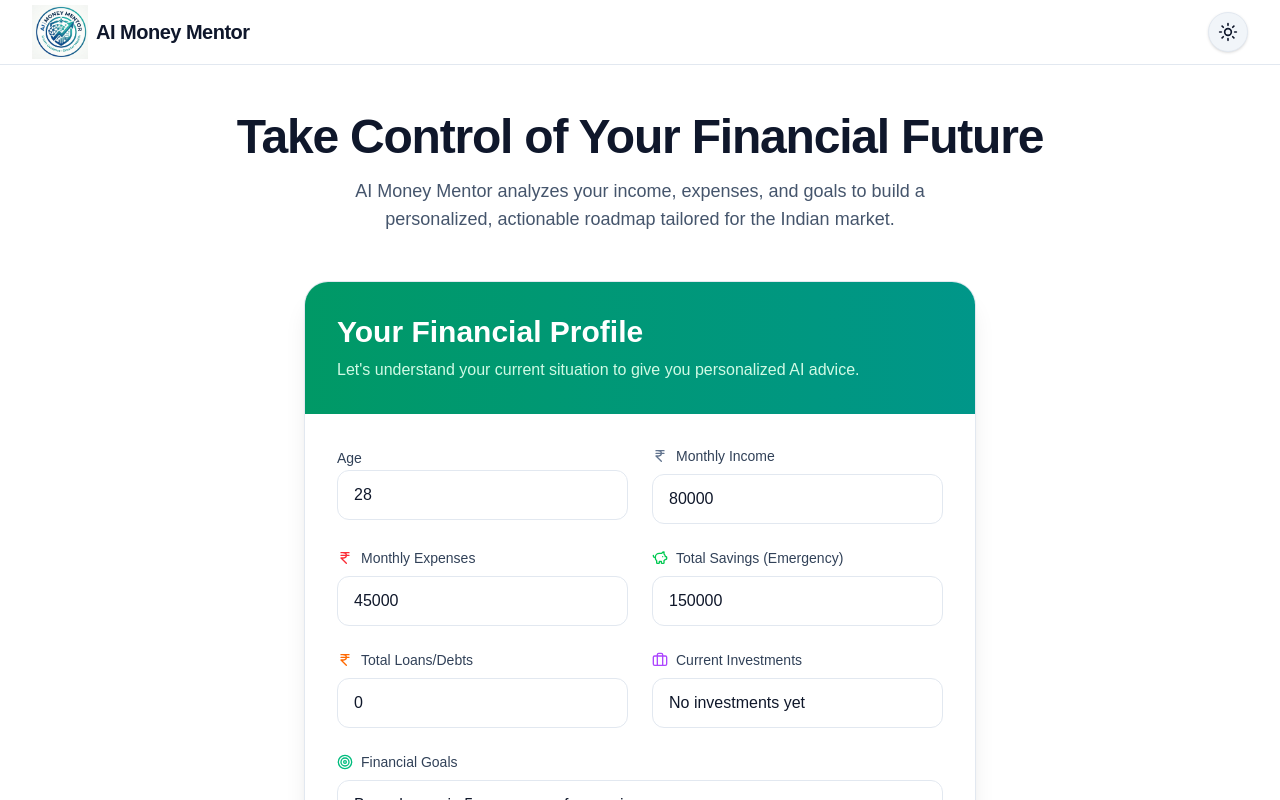
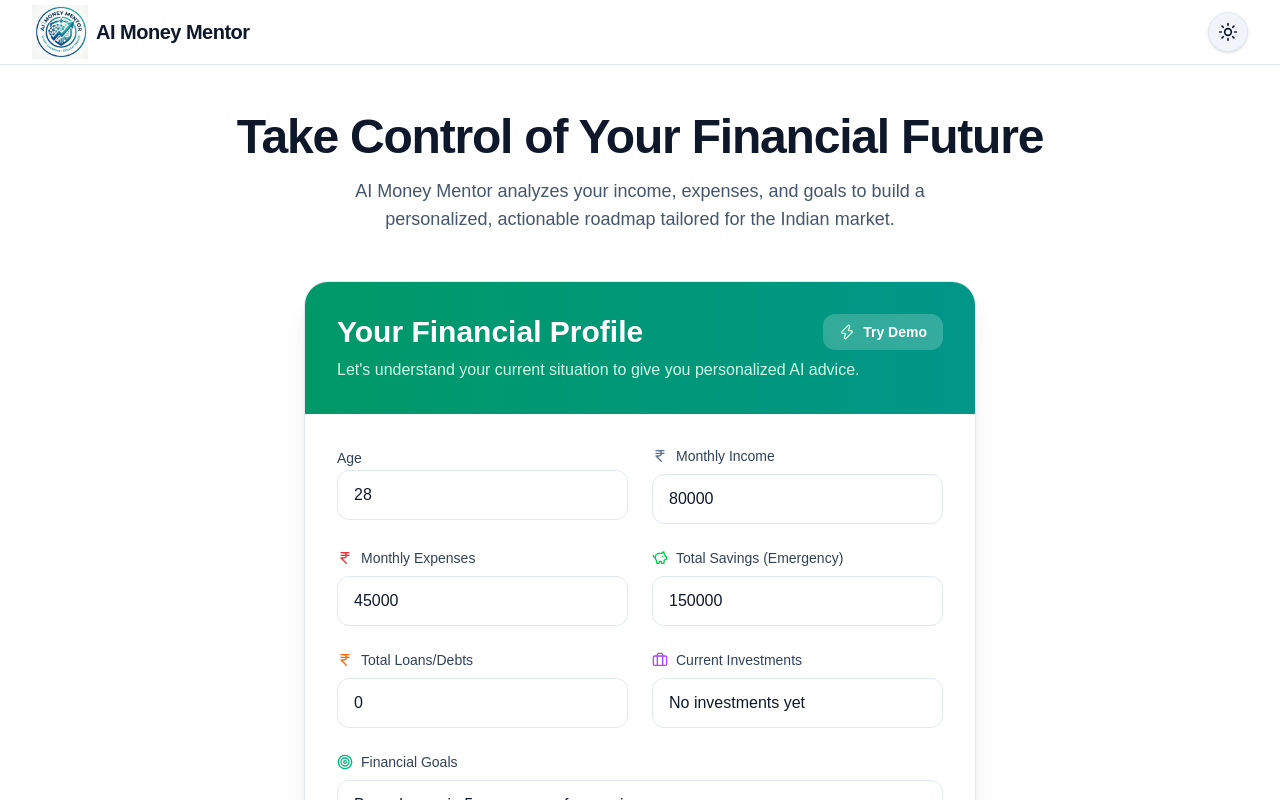
Before and after one commit to Goutam-2702/AI-Money-Mentor, a Next.js app: page / in a window 1280 px wide. Shown: the top 800 px of the page. Built offline with nearby package versions, Linux system fonts and the light colour scheme.

Commit message:
Implement demo mode for InputForm
Added a demo mode feature to populate the form with sample data.

```diff
--- a/src/components/InputForm.tsx
+++ b/src/components/InputForm.tsx
@@ -2,7 +2,7 @@
 
 import { useState } from "react";
 import { motion } from "framer-motion";
-import { IndianRupee, Briefcase, PiggyBank, Target, ArrowRight, Loader2 } from "lucide-react";
+import { IndianRupee, Briefcase, PiggyBank, Target, ArrowRight, Loader2, Zap } from "lucide-react";
 
 export function InputForm({ onSubmit, isLoading }: { onSubmit: (data: any) => void, isLoading: boolean }) {
   const [formData, setFormData] = useState({
@@ -23,6 +23,20 @@ export function InputForm({ onSubmit, isLoading }: { onSubmit: (data: any) => vo
     }));
   };
 
+  const handleDemoMode = () => {
+    const demoData = {
+      age: 26,
+      income: 120000,
+      expenses: 65000,
+      savings: 50000,
+      investments: "Mutual Funds ₹2L",
+      loans: 400000,
+      goals: "FIRE by 45, travel Europe"
+    };
+    setFormData(demoData);
+    onSubmit(demoData);
+  };
+
   const handleSubmit = (e: React.FormEvent) => {
     e.preventDefault();
     onSubmit(formData);
@@ -34,9 +48,17 @@ export function InputForm({ onSubmit, isLoading }: { onSubmit: (data: any) => vo
       animate={{ opacity: 1, y: 0 }}
       className="max-w-2xl mx-auto bg-white dark:bg-slate-900 rounded-3xl shadow-xl border border-slate-200 dark:border-slate-800 overflow-hidden"
     >
-      <div className="bg-gradient-to-r from-emerald-600 to-teal-600 p-8 text-white">
+      <div className="bg-gradient-to-r from-emerald-600 to-teal-600 p-8 text-white relative">
         <h2 className="text-3xl font-bold mb-2">Your Financial Profile</h2>
         <p className="text-emerald-100">Let's understand your current situation to give you personalized AI advice.</p>
+
+        <button
+          type="button"
+          onClick={handleDemoMode}
+          className="absolute top-8 right-8 bg-white/20 hover:bg-white/30 backdrop-blur-sm px-4 py-2 rounded-xl text-sm font-semibold flex items-center gap-2 transition"
+        >
+          <Zap className="w-4 h-4 text-emerald-100" /> Try Demo
+        </button>
       </div>
 
       <form onSubmit={handleSubmit} className="p-8 space-y-6">
@@ -151,7 +173,7 @@ export function InputForm({ onSubmit, isLoading }: { onSubmit: (data: any) => vo
             </>
           ) : (
             <>
-              Generate Free AI Plan <ArrowRight className="w-5 h-5" />
+              Generate Financial Plan <ArrowRight className="w-5 h-5" />
             </>
           )}
         </button>
```
